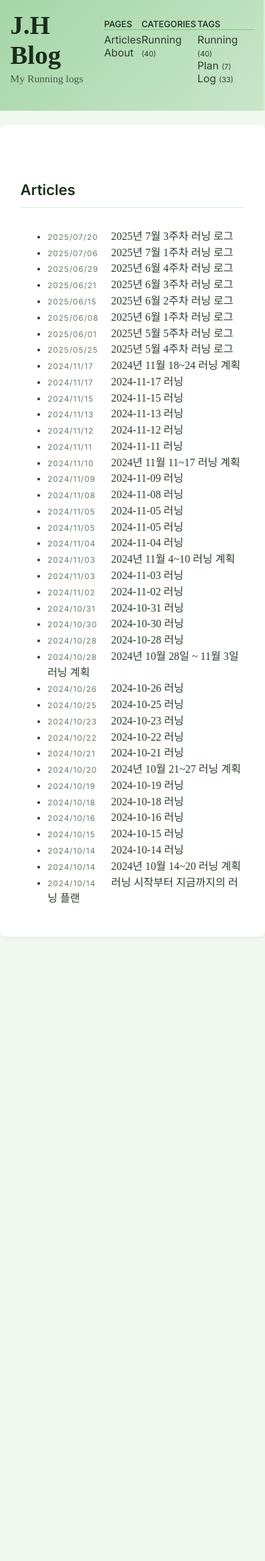
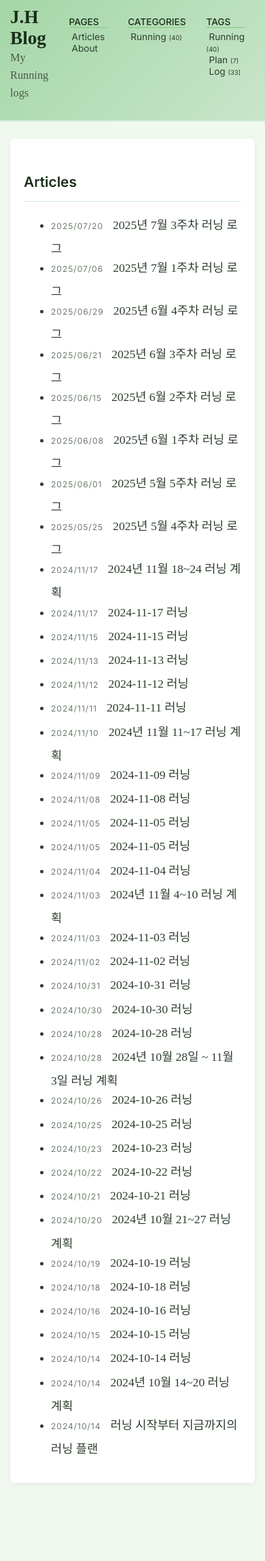
Before and after one commit to bullkan94/bullkan94.github.io, a Jekyll site: the page built from index.md, in a window 390 px wide. Shown: the whole page at 68% size. Built offline with Jekyll 4.4.1, drawn with Linux system fonts in a browser that asks for light colours; before the commit the page ends 1478 px from its top, so only the background shows below that.

Commit message:
Update mobile responsiblity

```diff
--- a/public/css/style.css
+++ b/public/css/style.css
@@ -380,36 +380,40 @@ footer {
 }
 
 
-@media (max-width: 576px) {
-	article {
-		font-size: 0.9em;
-		line-height: 1.5;
-	}
-
-	.content {
-		padding: 0px;
-	}
+/* Enhanced mobile responsiveness for various devices */
+@media (max-width: 768px) {
 	.container {
 	    flex-direction: column;
+	    min-height: auto;
 	}
 
 	.sidebar {
-		font-size: 0.8em;
+		font-size: 0.85em;
 		flex: 0 0 auto;
 		flex-flow: row nowrap;
 		height: auto;
+		padding: 10px 15px;
+		border-right: none;
+		border-bottom: 2px solid var(--border-light);
+	}
+
+	.sidebar-header {
+		margin-bottom: 0px;
+		flex: 0 0 auto;
+	}
+
+	.sidebar-brand > a {
+		font-size: 200%;
 	}
 
 	.sidebar-nav {
-		margin: 0px;
+		margin: 0px 15px;
+		display: flex;
+		gap: 15px;
 	}
 
 	.sidebar-item {
 		flex: 1 1 auto;
-	}
-
-	.sidebar-header {
-		margin-bottom: 0px;
 	}
 
 	.sidebar-footer {
@@ -417,4 +421,126 @@ footer {
 		visibility: hidden;
 		display: none;
 	}
+
+	.content {
+		padding: 15px;
+	}
+
+	article {
+		font-size: 16px;
+		line-height: 1.6;
+		padding: 20px;
+		margin-top: 10px;
+		border-radius: 6px;
+	}
+
+	/* Mobile-optimized heading styles */
+	article h1 {
+		font-size: 1.8em;
+		margin-top: 1.5em;
+		margin-bottom: 0.5em;
+	}
+
+	article h2 {
+		font-size: 1.5em;
+		margin-top: 1.3em;
+		margin-bottom: 0.4em;
+		padding: 0.2em 0.4em;
+	}
+
+	article h3 {
+		font-size: 1.3em;
+		margin-top: 1.2em;
+		margin-bottom: 0.3em;
+	}
+
+	article h4 {
+		font-size: 1.2em;
+		margin-top: 1.1em;
+		margin-bottom: 0.3em;
+	}
+
+	article h5 {
+		font-size: 1.05em;
+		margin-top: 1em;
+		margin-bottom: 0.25em;
+	}
+
+	article h6 {
+		font-size: 0.95em;
+		margin-top: 0.9em;
+		margin-bottom: 0.25em;
+	}
+
+	/* Improve paragraph spacing on mobile */
+	p {
+		margin-bottom: 1em;
+		line-height: 1.6;
+	}
+
+	/* Mobile-friendly blockquotes */
+	blockquote {
+		padding: 10px 15px 10px 15px;
+		margin: 15px 0;
+		font-size: 0.95em;
+	}
+
+	/* Touch-friendly navigation */
+	a.nav-item {
+		padding: 8px 4px;
+		font-size: 100%;
+	}
+
+	.post-title {
+		font-size: 1.3em;
+		line-height: 1.3;
+	}
+
+	.post-date {
+		font-size: 0.75em;
+		width: auto;
+		margin-bottom: 10px;
+	}
+
+	header.post-header {
+		padding: 30px 0px 15px 0px;
+		margin-bottom: 20px;
+	}
 }
+
+/* Additional breakpoint for very small screens (iPhone SE, etc.) */
+@media (max-width: 375px) {
+	.content {
+		padding: 10px;
+	}
+
+	article {
+		padding: 15px;
+		font-size: 15px;
+	}
+
+	.sidebar {
+		padding: 8px 12px;
+	}
+
+	.sidebar-brand > a {
+		font-size: 180%;
+	}
+
+	.sidebar-nav {
+		margin: 0px 10px;
+		gap: 10px;
+	}
+
+	article h1 {
+		font-size: 1.6em;
+	}
+
+	article h2 {
+		font-size: 1.4em;
+	}
+
+	article h3 {
+		font-size: 1.2em;
+	}
+}
```
